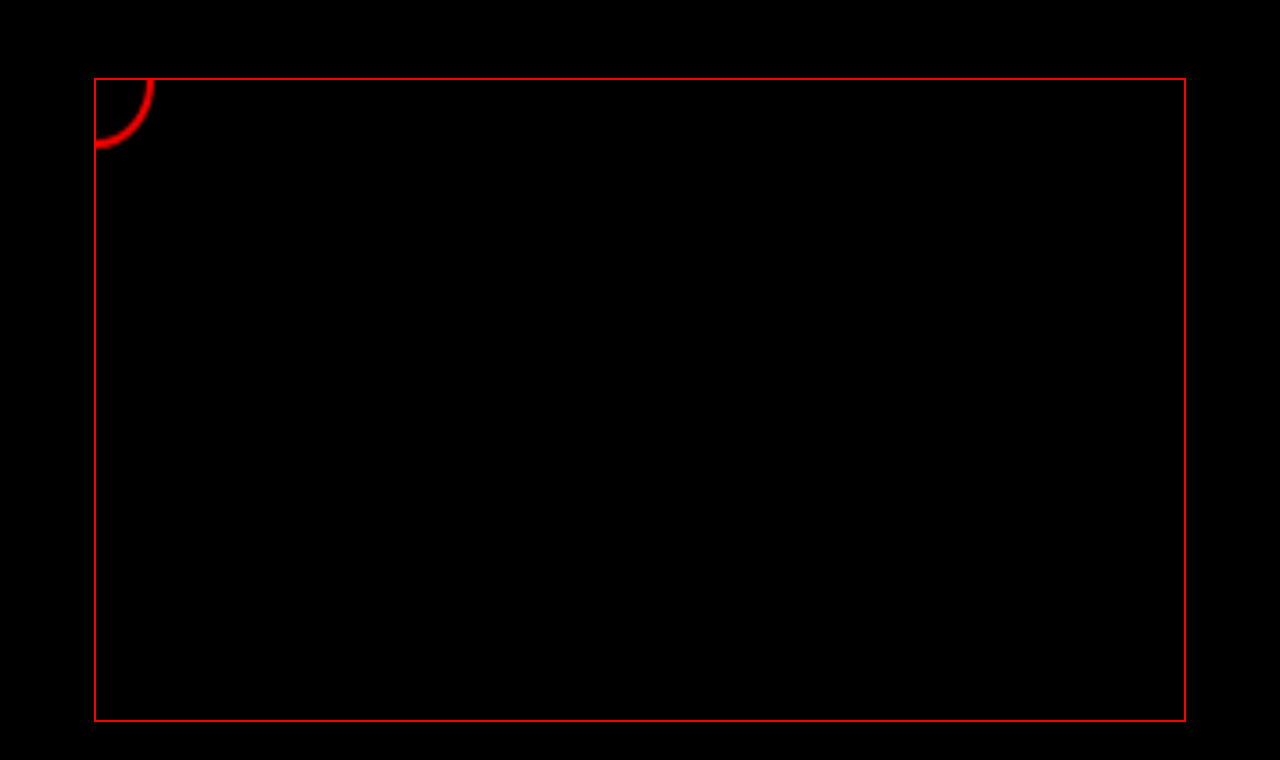
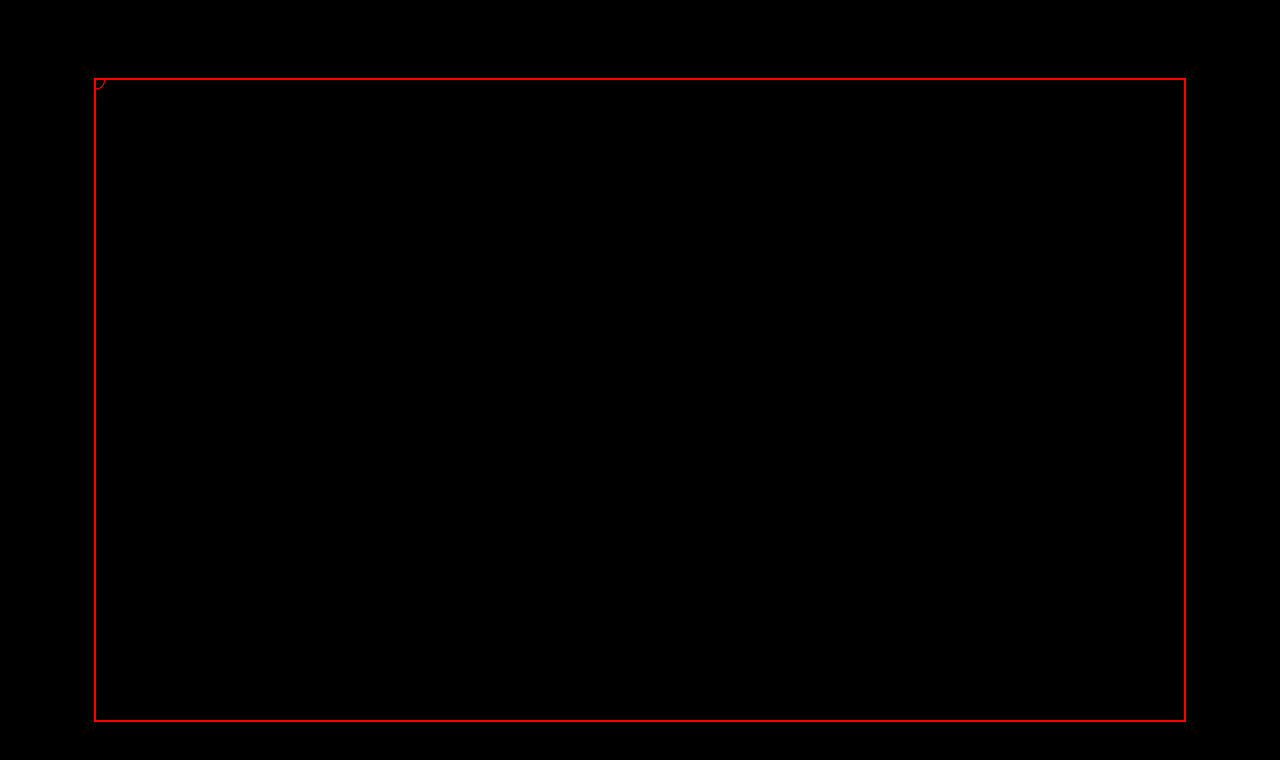
Before and after one commit to ccaldwell20/RPG-game, a plain HTML site: page thegame.html in a window 1280 px wide. Drawn offline with Linux system fonts and the light colour scheme.

Commit message:
THEFIX 2

```diff
--- a/thegame.html
+++ b/thegame.html
@@ -8,7 +8,7 @@
 <body>
     <a></a>
     <div id="main">
-        <canvas id="myCanvas">
+        <canvas width="1920px" height="1080px" id="myCanvas">
         </canvas>
     </div>
     <script src="main.js"></script>
```
